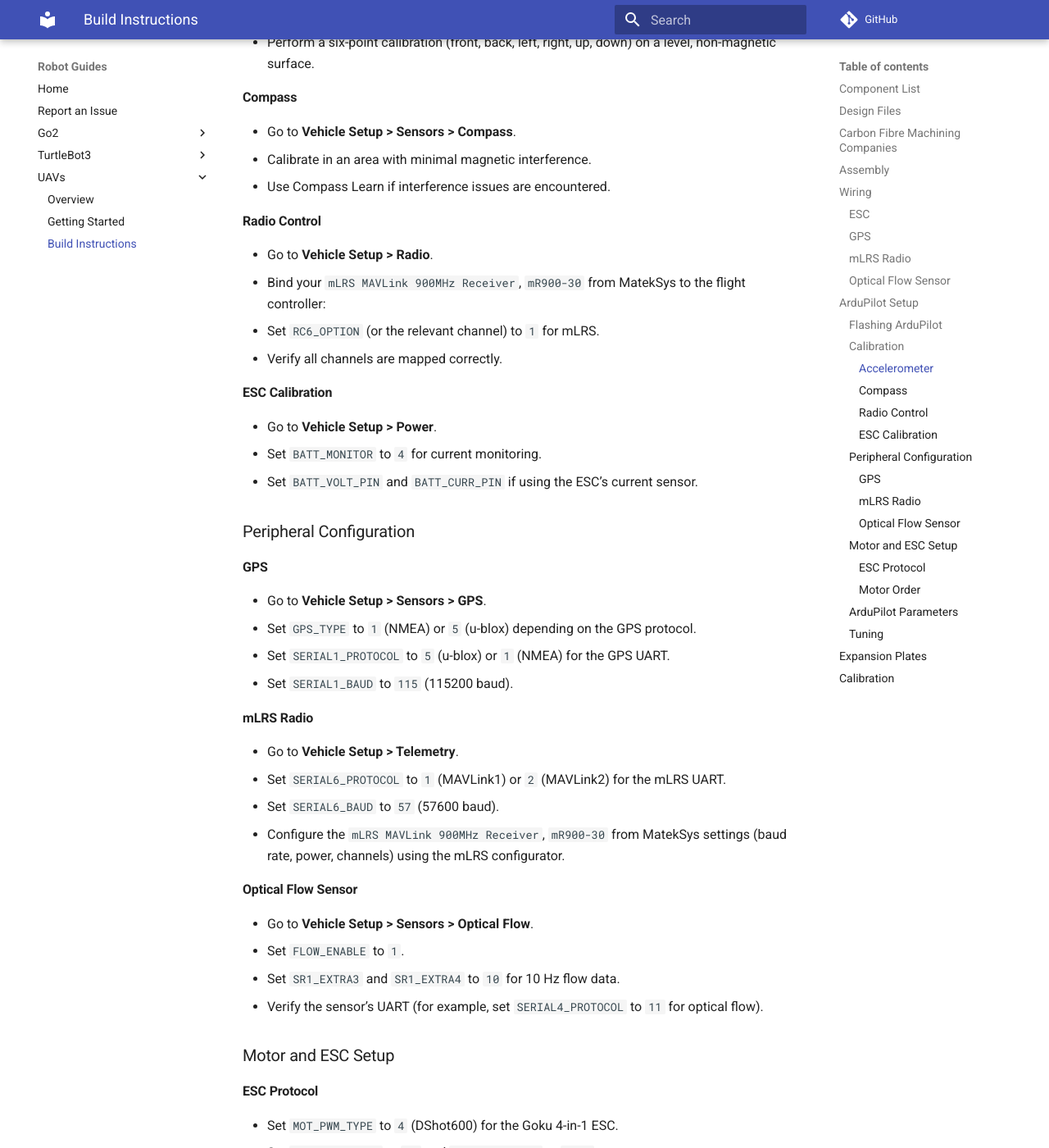
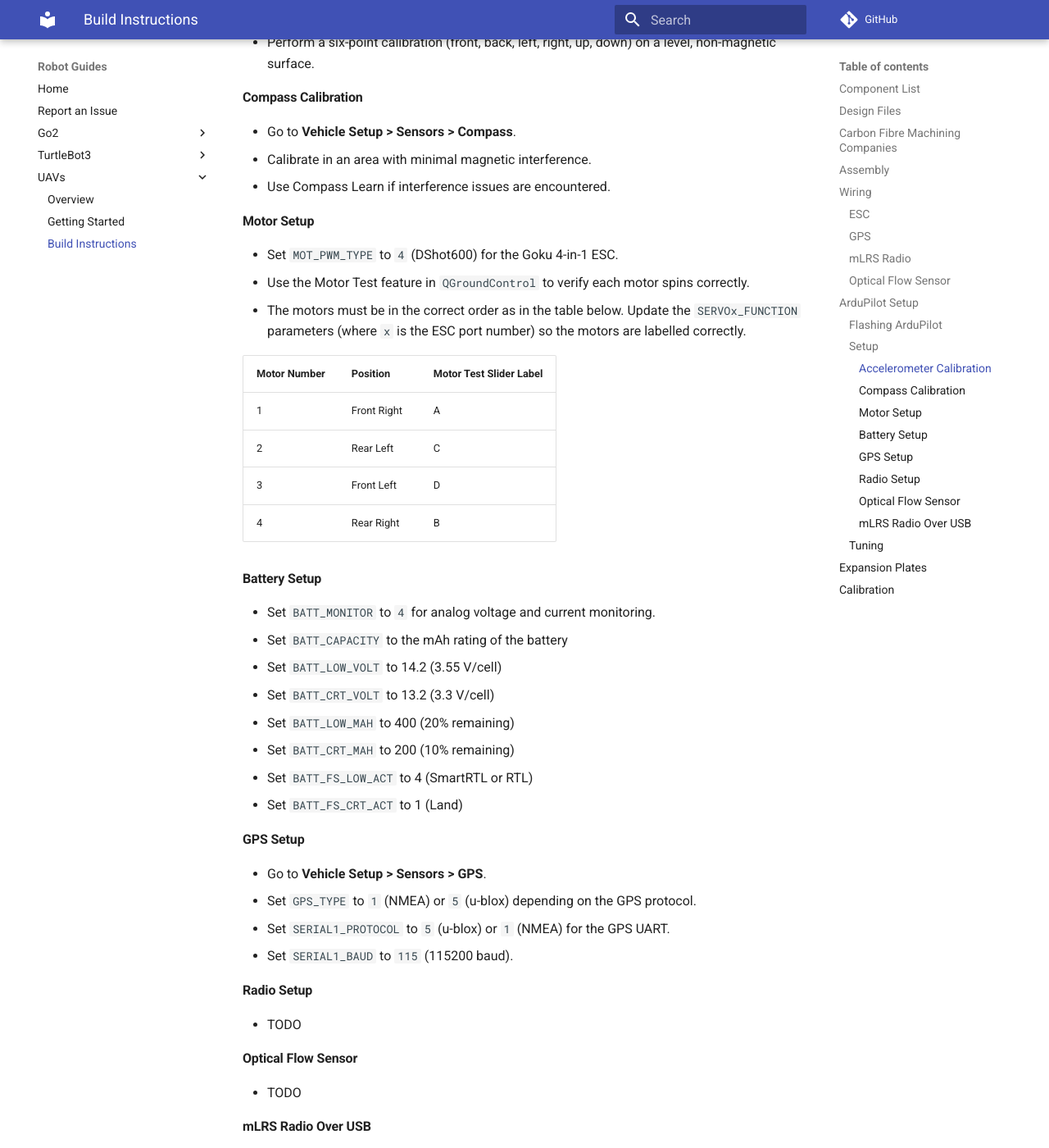
Before and after one commit to SooratiLab/RobotGuides, an MkDocs documentation site: the page built from docs/uav/build_instructions.md, in a window 1280 px wide and 1400 px high, scrolled down 4378 px. Shown: the whole window at 82% size. Built offline with MkDocs 1.6.1 and Material for MkDocs 9.7.7, drawn with Linux system fonts in a browser that asks for light colours; comment, search, counter and statistics services are not loaded; some of the changed text lies outside the part shown.

Commit message:
updated uav build

```diff
--- a/docs/uav/build_instructions.md
+++ b/docs/uav/build_instructions.md
@@ -2,16 +2,16 @@
 
 ## Component List
 
-| Part                              | Quantity |                      |
-| --------------------------------- | -------- | -------------------- |
-| MatekSys H743-SLIM v3             |    1     |                      |
-| Flywoo GOKU ESC (4in1 32bit 3-6S) |    1     |                      |
-| T-Motor F1404 KV3800              |    4     |                      |
-| GEMFAN Hurricane 3016-3           |    4     |                      |
-| VIFLY ShortSaver 2                |    1     |                      |
-| MatekSys M10Q GPS                 |    1     |                      |
-| MatekSys mR900-30                 |    1     |                      |
-| MatekSys Optical FLow 3901-L0X    |    1     |                      |
+| Part                              | Quantity |
+| --------------------------------- | -------- |
+| MatekSys H743-SLIM v3             |    1     |
+| Flywoo GOKU ESC (4in1 32bit 3-6S) |    1     |
+| T-Motor F1404 KV3800              |    4     |
+| GEMFAN Hurricane 3016-3           |    4     |
+| VIFLY ShortSaver 2                |    1     |
+| MatekSys M10Q GPS                 |    1     |
+| MatekSys mR900-30                 |    1     |
+| MatekSys Optical FLow 3901-L0X    |    1     |
 
 ## Design Files
 
@@ -104,82 +104,62 @@ The base frame of the UAV is machined from a Carbon Fibre sheet. Unless you want
 7. Check Run after programming and browse to the downloaded firmware file
 8. Click Start Programming
 
-### Calibration
+### Setup
 
-#### Accelerometer
+#### Accelerometer Calibration
 
 - Open `QGroundControl` and navigate to **Vehicle Setup > Sensors**.
 - Select **Accelerometer** and follow the on-screen instructions.
 - Perform a six-point calibration (front, back, left, right, up, down) on a level, non-magnetic surface.
 
-#### Compass
+#### Compass Calibration
 
 - Go to **Vehicle Setup > Sensors > Compass**.
 - Calibrate in an area with minimal magnetic interference.
 - Use Compass Learn if interference issues are encountered.
 
-#### Radio Control
+#### Motor Setup
 
-- Go to **Vehicle Setup > Radio**.
-- Bind your `mLRS MAVLink 900MHz Receiver`, `mR900-30` from MatekSys to the flight controller:
-  - Set `RC6_OPTION` (or the relevant channel) to `1` for mLRS.
-  - Verify all channels are mapped correctly.
+- Set `MOT_PWM_TYPE` to `4` (DShot600) for the Goku 4-in-1 ESC.
+- Use the Motor Test feature in `QGroundControl` to verify each motor spins correctly.
+- The motors must be in the correct order as in the table below. Update the `SERVOx_FUNCTION` parameters (where `x` is the ESC port number) so the motors are labelled correctly.
 
-#### ESC Calibration
+| Motor Number | Position    | Motor Test Slider Label |
+| ------------ | ----------- | ----------------------- |
+| 1            | Front Right | A                       |
+| 2            | Rear Left   | C                       |
+| 3            | Front Left  | D                       |
+| 4            | Rear Right  | B                       |
 
-- Go to **Vehicle Setup > Power**.
-- Set `BATT_MONITOR` to `4` for current monitoring.
-- Set `BATT_VOLT_PIN` and `BATT_CURR_PIN` if using the ESC’s current sensor.
+#### Battery Setup
 
-### Peripheral Configuration
+- Set `BATT_MONITOR` to `4` for analog voltage and current monitoring.
+- Set `BATT_CAPACITY` to the mAh rating of the battery
+- Set `BATT_LOW_VOLT` to 14.2 (3.55 V/cell)
+- Set `BATT_CRT_VOLT` to 13.2 (3.3 V/cell)
+- Set `BATT_LOW_MAH` to 400 (20% remaining)
+- Set `BATT_CRT_MAH` to 200 (10% remaining)
+- Set `BATT_FS_LOW_ACT` to 4 (SmartRTL or RTL)
+- Set `BATT_FS_CRT_ACT` to 1 (Land)
 
-#### GPS
+#### GPS Setup
 
 - Go to **Vehicle Setup > Sensors > GPS**.
 - Set `GPS_TYPE` to `1` (NMEA) or `5` (u-blox) depending on the GPS protocol.
 - Set `SERIAL1_PROTOCOL` to `5` (u-blox) or `1` (NMEA) for the GPS UART.
 - Set `SERIAL1_BAUD` to `115` (115200 baud).
 
-#### mLRS Radio
+#### Radio Setup
 
-- Go to **Vehicle Setup > Telemetry**.
-- Set `SERIAL6_PROTOCOL` to `1` (MAVLink1) or `2` (MAVLink2) for the mLRS UART.
-- Set `SERIAL6_BAUD` to `57` (57600 baud).
-- Configure the `mLRS MAVLink 900MHz Receiver`, `mR900-30` from MatekSys settings (baud rate, power, channels) using the mLRS configurator.
+- TODO
 
 #### Optical Flow Sensor
 
-- Go to **Vehicle Setup > Sensors > Optical Flow**.
-- Set `FLOW_ENABLE` to `1`.
-- Set `SR1_EXTRA3` and `SR1_EXTRA4` to `10` for 10 Hz flow data.
-- Verify the sensor’s UART (for example, set `SERIAL4_PROTOCOL` to `11` for optical flow).
+- TODO
 
-### Motor and ESC Setup
+#### mLRS Radio Over USB
 
-#### ESC Protocol
-
-- Set `MOT_PWM_TYPE` to `4` (DShot600) for the Goku 4-in-1 ESC.
-- Set `MOT_DSHOT_MIN` to `48` and `MOT_DSHOT_MAX` to `2000`.
-
-#### Motor Order
-
-- Set `MOT_ORDER` to match your physical motor layout (for example, `1234` for a quadcopter in an X configuration).
-- Use the Motor Test feature in `QGroundControl` to verify each motor spins correctly.
-
-### ArduPilot Parameters
-
-| Parameter            | Recommended Value | Notes                                                  |
-|----------------------|-------------------|--------------------------------------------------------|
-| `FRAME_CLASS`        | `1` (Quad)        | Set based on your airframe.                            |
-| `MOT_SPIN_ARMED`     | `0.1`             | Minimum motor spin when armed.                         |
-| `MOT_THST_EXPO`      | `0.6`             | Throttle sensitivity (adjust for motors).              |
-| `BATT_MONITOR`       | `4`               | Enable battery monitoring.                             |
-| `BATT_LOW_MAH`       | `2000`            | Adjust based on your battery capacity.                 |
-| `FS_BATT_ENABLE`     | `1`               | Enable battery failsafe.                               |
-| `FS_GPS_ENABLE`      | `1`               | Enable GPS failsafe (for example, RTL if GPS is lost). |
-| `SERIAL1_PROTOCOL`   | `5` (u-blox)      | GPS UART protocol.                                     |
-| `SERIAL6_PROTOCOL`   | `1` (MAVLink1)    | mLRS radio protocol.                                   |
-| `SERIAL4_PROTOCOL`   | `11` (Optical Flow) | Optical flow sensor protocol.                       |
+To use the radio over USB to connect to a groundstation it must be reflashed with the SikTelem version of the firmware.
 
 ### Tuning
 
```
